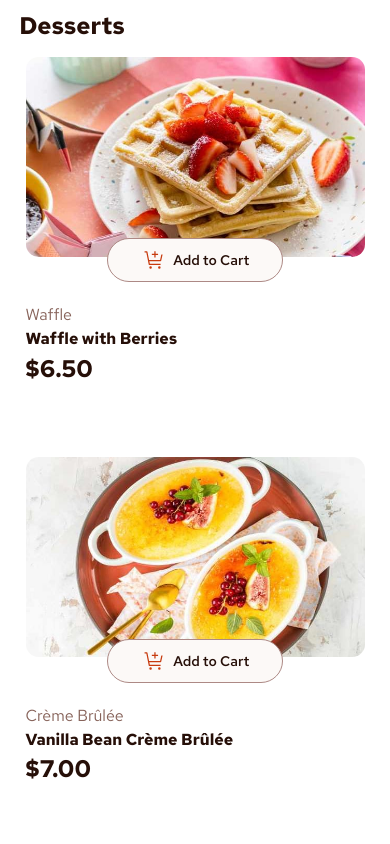
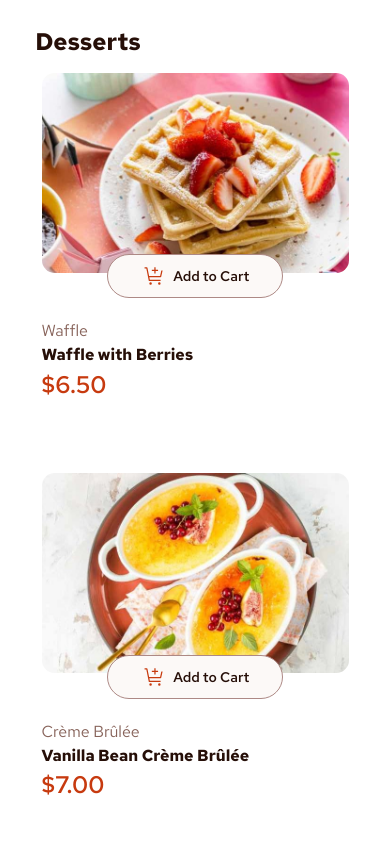
Before and after one commit to 0gemeoJV/ProductCart, a React (Vite) app in the folder Product-cart/: page / in a window 390 px wide. Shown: the top 844 px of the page. Built offline with nearby package versions, Linux system fonts and the light colour scheme.

Commit message:
melhorando estilização e responsividade

```diff
--- a/Product-cart/src/App.css
+++ b/Product-cart/src/App.css
@@ -8,6 +8,7 @@
 
 .App{
     max-width: 375px;
+    margin:1.2rem;
 }
 
 .desserts-grids {
@@ -32,6 +33,7 @@
     background-color: var(--rose-50);
     border-radius: 0.8rem;
     padding: 1.4rem;
+    height: 100%;
 }
 
 .your-cart-section h1{
--- a/Product-cart/src/Responsive.css
+++ b/Product-cart/src/Responsive.css
@@ -2,6 +2,7 @@
     .App {
         display: flex;
         max-width: 1440px;
+        margin:3.4rem;
     }
 
     .desserts-grids {
--- a/Product-cart/src/components/Cards.tsx
+++ b/Product-cart/src/components/Cards.tsx
@@ -5,7 +5,7 @@ interface CardsProps {
     dessert: any;
     index: number;
     updateCart: (dessert: any, quantity: number) => void;
-    cartItems: any[]; // 👈 Nova tipagem nas props
+    cartItems: any[];
 }
 
 function Cards({ dessert, index, updateCart, cartItems }: CardsProps) {
@@ -17,7 +17,6 @@ function Cards({ dessert, index, updateCart, cartItems }: CardsProps) {
         <div className='dessert-card' key={index}>
             <div className='img-container'>
                 <img src={dessert.image.mobile} alt="dessert-image" className='img-product' />
-                {/* 📦 Enviamos a quantidade calculada como prop */}
                 <Button updateCart={updateCart} dessert={dessert} quantity={currentQuantity} />
             </div>
             <div className='description-card'>
--- a/Product-cart/src/stylesComponents/CardStyle.css
+++ b/Product-cart/src/stylesComponents/CardStyle.css
@@ -19,7 +19,7 @@
     color: var(--rose-500);
 }
 
-.price{
+.description-card .price{
     font-weight: 600;
     color: var(--red);
 }
```
